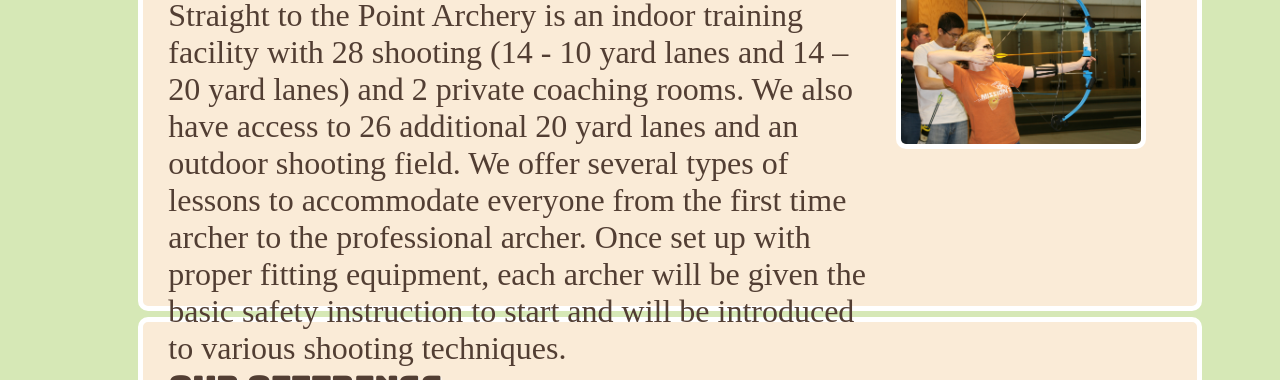
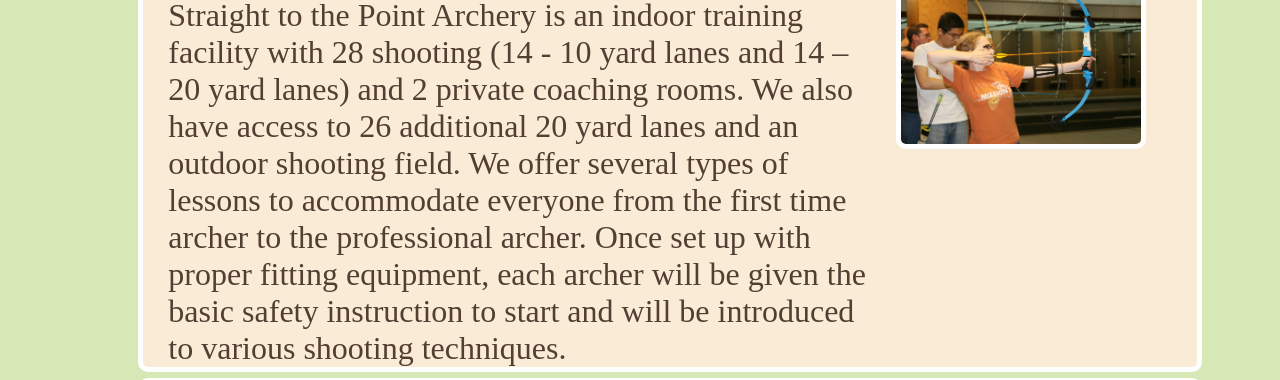
Before and after one commit to cistinson/stp-archery, a plain HTML site: page about.html in a window 1280 px wide. Shown: the part 398-778 px from the top of the page. Drawn offline with Linux system fonts and the light colour scheme.

Commit message:
added flex css elements to about page styling

```diff
--- a/styles/archery-styles.css
+++ b/styles/archery-styles.css
@@ -1,6 +1,7 @@
 body{
   margin:0px;
   background-color:#d6e8b6;
+  height:100%;
 }
 
 .topLogo{
@@ -308,18 +309,20 @@ h2{
 
 .aboutGrid{
   width:80%;
-  height:22rem;
   margin:0.5% 10%;
   padding:0% 2%;
   background-color:antiquewhite;
   border: 5px solid white;
   border-radius:10px;
+  display:flex;
+  flex-flow:wrap;
 }
 
 .aboutGridLeft{
   width:70%;
   float:left;
   text-align: left !important;
+  object-fit: contain;
 }
 
 .aboutGridLeft p{
```
